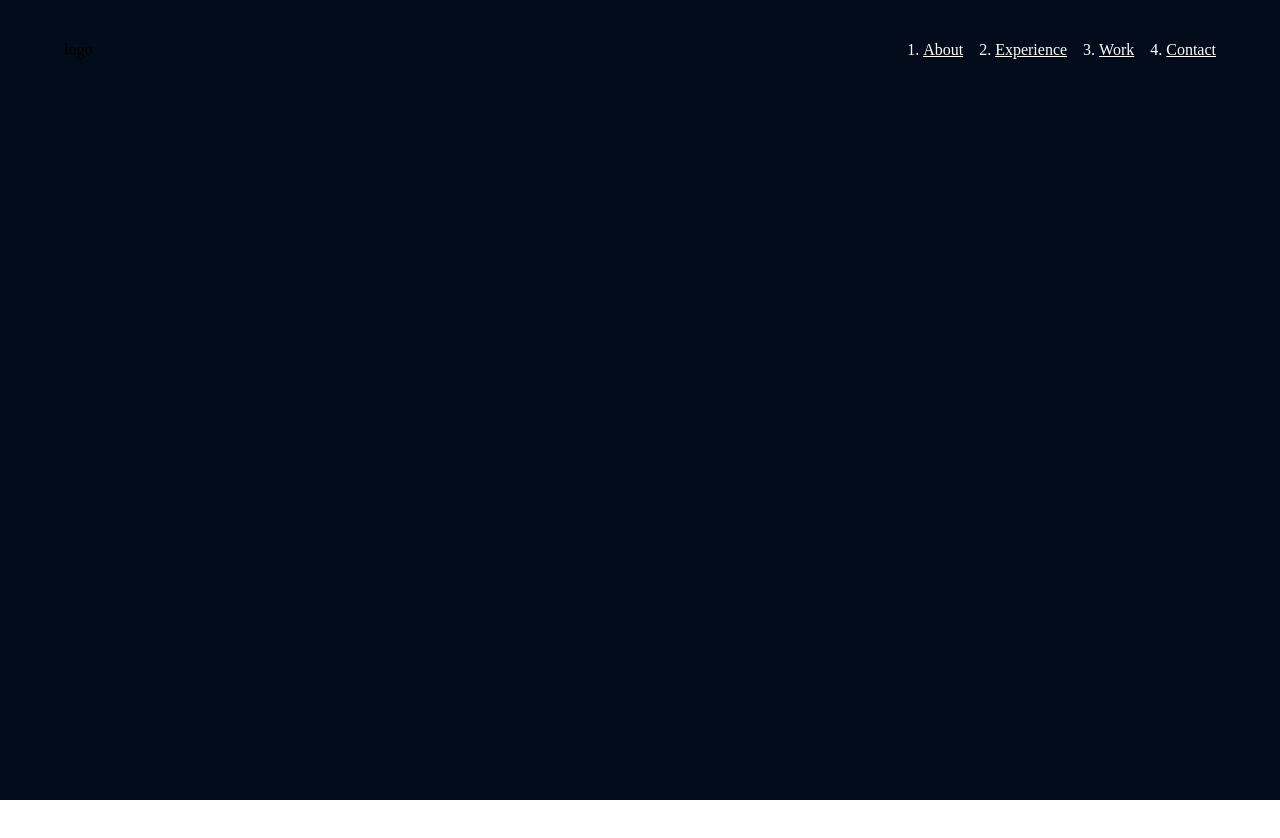
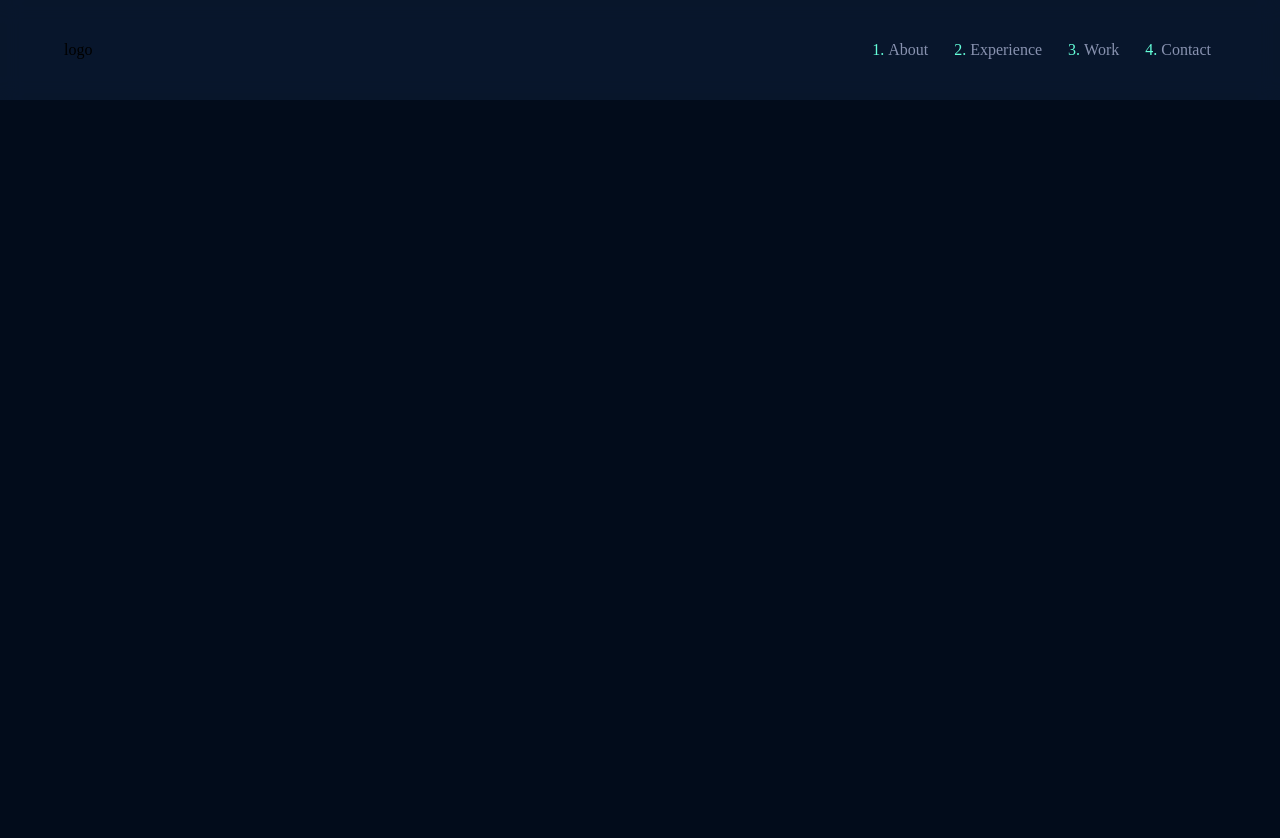
Before and after one commit to jihyeonjeong11/svelte-tutorial-bookstore, a SvelteKit app: page /landing in a window 1280 px wide. Shown: the top 838 px of the page. Before the commit the page ends 800 px from the top, so only its background shows below. Built offline with nearby package versions, Linux system fonts and the light colour scheme.

Commit message:
trying to add scroll detection

```diff
--- a/src/controllers/nav/nav.svelte
+++ b/src/controllers/nav/nav.svelte
@@ -1,7 +1,7 @@
 <script>
 	import { onMount } from 'svelte';
 	import { loaderDelay, navLinks } from '../../utils/variables';
-	import { fade, slide } from 'svelte/transition';
+	import { fade, slide, fly } from 'svelte/transition';
 
 	// creating orderly wave transition effect
 	// https://brittanychiang.com/
@@ -21,6 +21,7 @@
 			css: (t) => `
         ${slideTrans.css(t)}
         ${fadeTrans.css(t)}
+
       `
 		};
 	}
@@ -32,7 +33,6 @@
 	onMount(() => {
 		load();
 	});
-	console.log(loaded);
 </script>
 
 <header class="flexBetween">
@@ -42,21 +42,10 @@
 			<ol class="flexBetween">
 				{#if loaded}
 					{#each navLinks as link, i}
-						<li transition:fadeSlide={{ duration: 300, delay: i * 100 }}>
+						<li transition:fly={{ y: -100, duration: 500, delay: i * 300 }}>
 							<a href={link.url}>{link.name}</a>
 						</li>
 					{/each}
-					<!-- {#each navLinks as { url, name }, i}
-  <CSSTransition in={true}
-                 key={i}
-                 classNames={fadeDownClass}
-                 timeout={timeout}
-                 delay={isHome ? i * 100 : 0}>
-    <li>
-      <Link to={url}>{name}</Link>
-    </li>
-  </CSSTransition>
-{/each} -->
 				{/if}
 			</ol>
 		</div>
@@ -72,13 +61,13 @@
 		//padding: 1rem;
 		width: 100%;
 		height: var(--nav-height);
-		background-color: var(--dark-navy);
+		//background-color: var(--dark-navy);
 
 		filter: none !important;
 		pointer-events: auto !important;
 		user-select: auto !important;
-		//background-color: rgba(10, 25, 47, 0.85);
-		//backdrop-filter: blur(10px);
+		background-color: rgba(10, 25, 47, 0.85);
+		backdrop-filter: blur(10px);
 		transition: var(--transition);
 		justify-content: center;
 		@media (max-width: 1080px) {
@@ -99,6 +88,7 @@
 		.logo {
 			a {
 				color: var(--green);
+
 				width: 42px;
 				height: 42px;
 				&:hover,
@@ -123,10 +113,15 @@
 
 	ol {
 		gap: 2rem;
+		li::marker {
+			color: var(--green);
+		}
 		li {
-			color: white;
+			transition-delay: 0ms;
+			margin: 0px 5px;
 			a {
-				color: white;
+				text-decoration: none;
+				color: var(--slate);
 			}
 		}
 	}
--- /dev/null
+++ b/src/hooks/useScrollDirection.ts
@@ -0,0 +1,4 @@
+const SCROLL_UP = 'up';
+const SCROLL_DOWN = 'down';
+
+// https://svelte.dev/repl/051cd352ce284d15b55c91c8b30fa32f?version=3.16.7
--- a/src/routes/+layout.svelte
+++ b/src/routes/+layout.svelte
@@ -17,17 +17,17 @@
 
 <style>
 	.app {
-		display: flex;
-		flex-direction: column;
 		min-height: 100vh;
+		/* display: grid;
+		grid-template-columns: 100%;
+		grid-template-rows: 1fr auto;
+		왜 main width가 안먹히지???
+		*/
+
+		width: 100vw;
 	}
 
 	main {
-		flex: 1;
-		display: flex;
-		flex-direction: column;
-
-		width: 100vw;
 		margin: 0;
 		box-sizing: border-box;
 	}
--- a/src/routes/landing/+page.svelte
+++ b/src/routes/landing/+page.svelte
@@ -81,6 +81,9 @@
 	{:else}
 		<div>
 			<Nav isHome={isHome} />
+			<div class="dummy">
+
+			</div>
 		</div>
 	{/if}
 	</div>
@@ -110,23 +113,8 @@
 		max-width: 100px;
 		transition: var(--transition);
 	}
-	/*
-	.logo-div {
-		display: flex;
-    justify-content: center;
-    align-items: center;
-	} */
-	/* opacity: ${props => (props.isMounted ? 1 : 0)}; */
-	/* svg {
-      display: block;
-      width: 100%;
-      height: 100%;
-      margin: 0 auto;
-      fill: none;
-      user-select: none;
-      #B {
-        opacity: 0;
-      }
-    } */
-	/** check layout.svelte main style*/
+	.dummy {
+		height: 5000px;
+	}
+
 </style>
--- a/src/routes/styles.css
+++ b/src/routes/styles.css
@@ -18,6 +18,7 @@
 	--transition: all 0.25s cubic-bezier(0.645, 0.045, 0.355, 1);
 	--green: #64ffda;
 	--nav-height: 100px;
+	--slate: #8892b0;
 }
 
 #logo {
```
